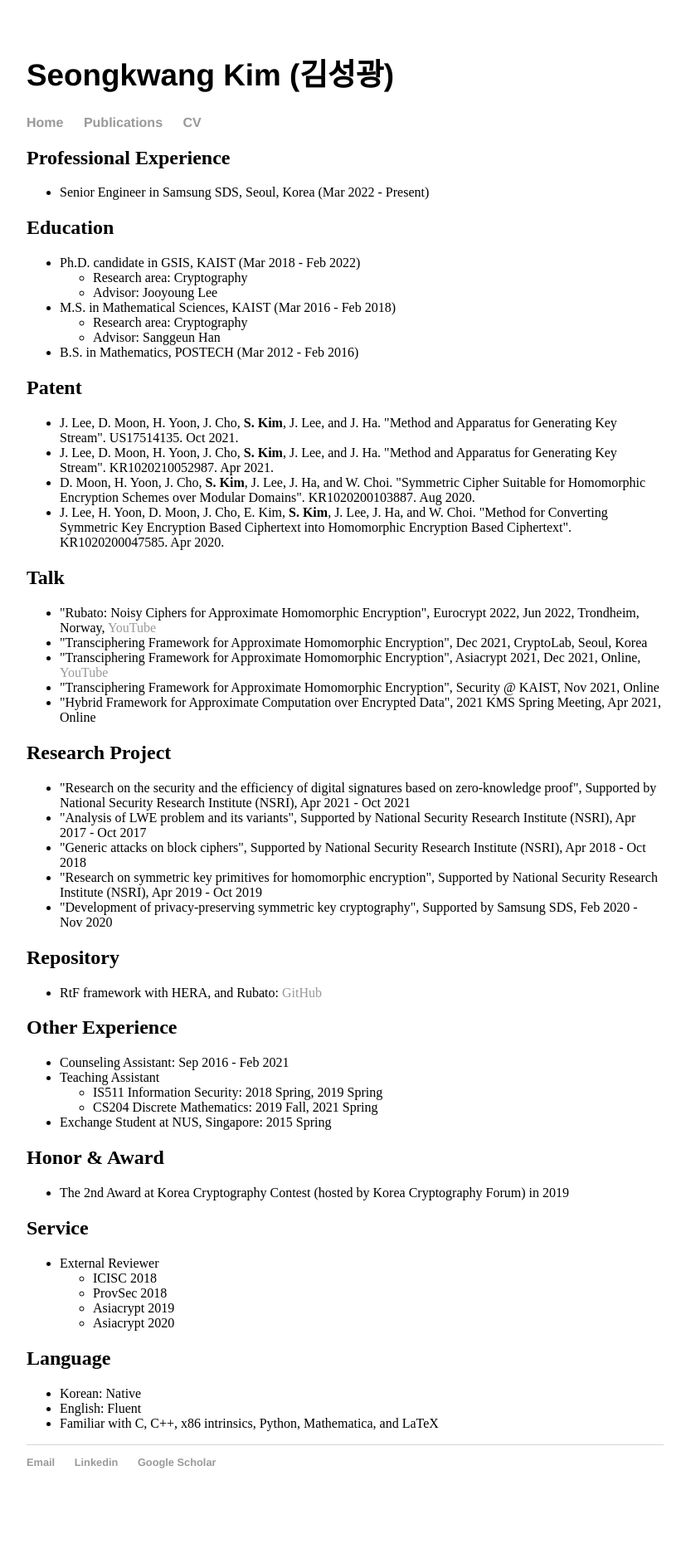
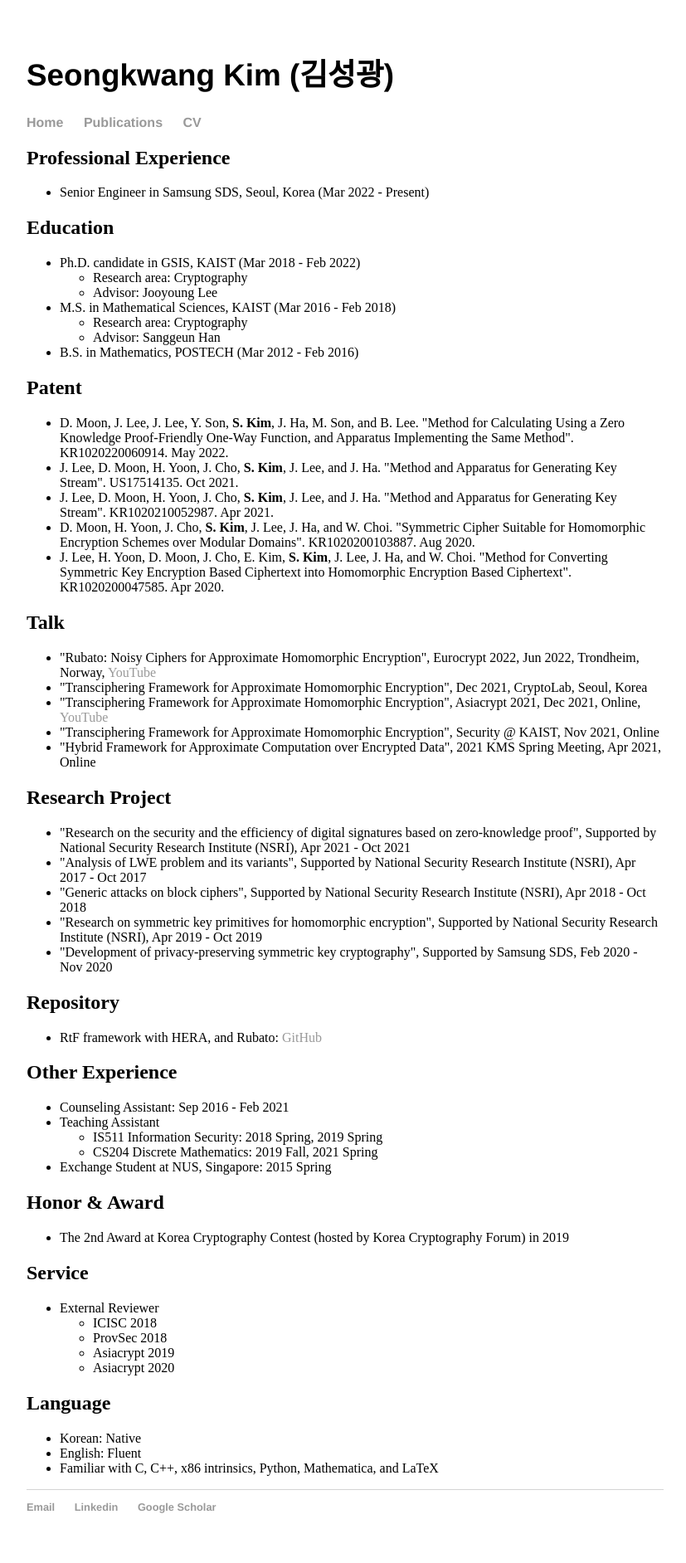
Before and after one commit to sgk1m/sgk1m.github.io, a Jekyll site: the page built from cv.html, in a window 1280 px wide. Shown: the whole page at 83% size, without its empty margins (224-1051 px from the left). Built offline with Jekyll 4.4.1, drawn with Linux system fonts in a browser that asks for light colours; before the commit the page ends 1830 px from its top, so only the background shows below that.

Commit message:
Update cv.html

```diff
--- a/cv.html
+++ b/cv.html
@@ -23,6 +23,10 @@ title: CV - Seongkwang Kim
 	</ul>
 	<h2>Patent</h2>
 	<ul>
+		<li>D. Moon, J. Lee, J. Lee, Y. Son, <b>S. Kim</b>, J. Ha, M. Son, and B. Lee.
+			"Method for Calculating Using a Zero Knowledge Proof-Friendly One-Way Function, and Apparatus Implementing the Same Method".
+			KR1020220060914. May 2022.
+		</li>
 		<li>J. Lee, D. Moon, H. Yoon, J. Cho, <b>S. Kim</b>, J. Lee, and J. Ha.
 			"Method and Apparatus for Generating Key Stream".
 			US17514135. Oct 2021.
```
